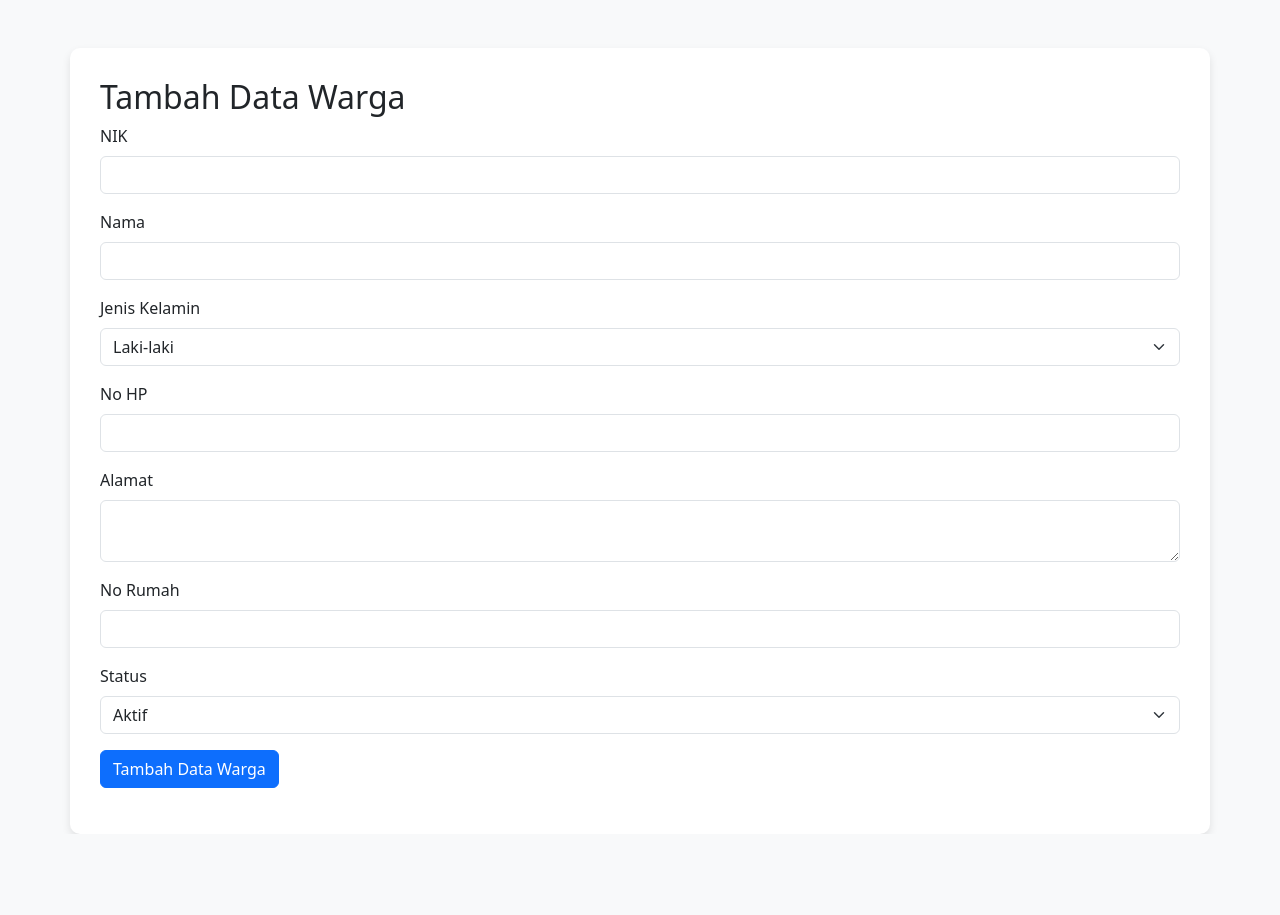
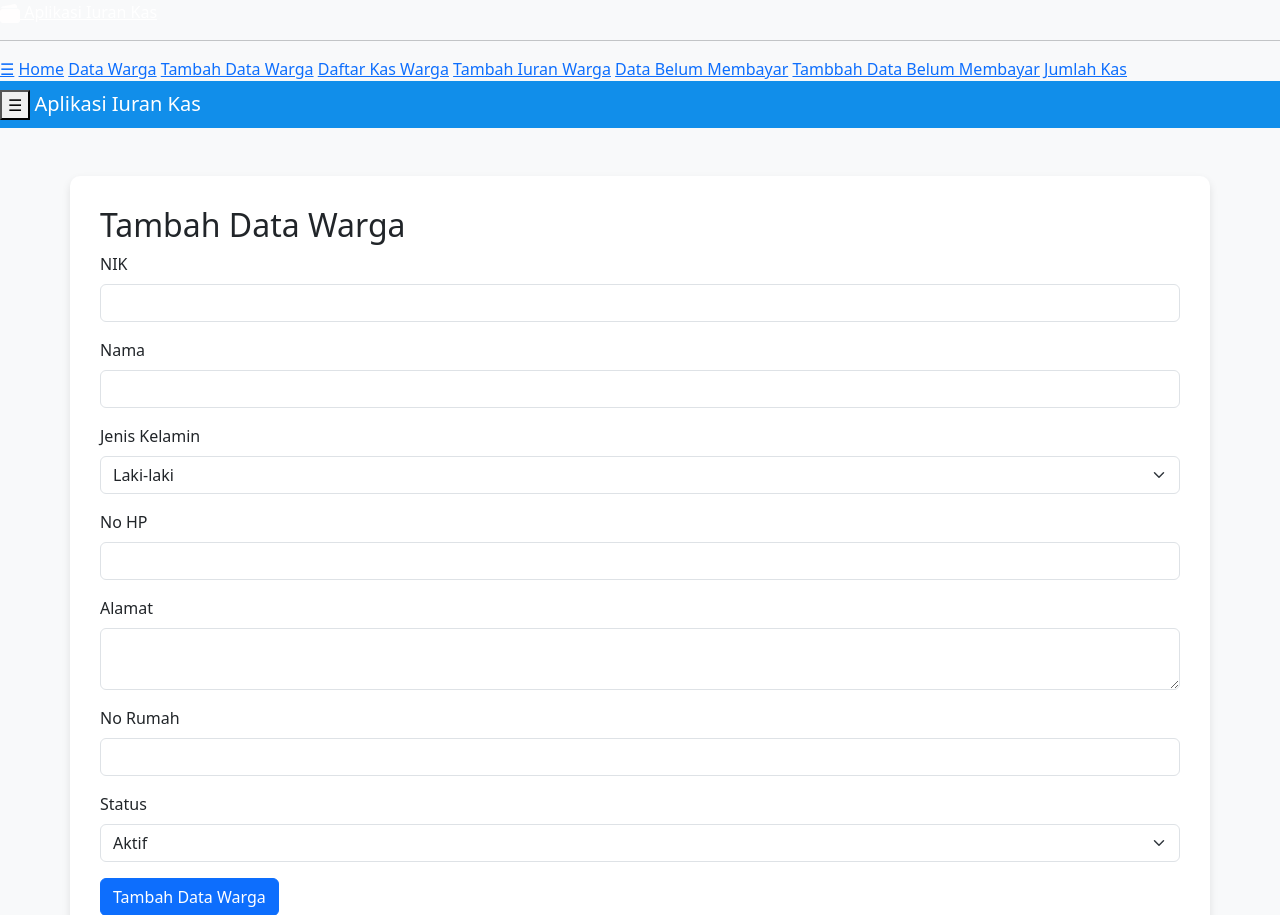
Before and after one commit to alifamarta/Iuran-KasRT, a PHP site: page /pages/tambah_warga.php in a window 1280 px wide. Shown: the top 915 px of the page. Before the commit the page ends 834 px from the top, so only its background shows below. Run offline with PHP 8.4, Linux system fonts and the light colour scheme.

Commit message:
update sidebar

```diff
--- a/pages/tambah_warga.php
+++ b/pages/tambah_warga.php
@@ -26,6 +26,26 @@
 </head>
 
 <body>
+    <div id="sidebar" class="sidebar">
+        <a href="#" style="color: white;"><img src="../media/mini_logo_iuran.png" width="20" style="vertical-align:middle;"> Aplikasi Iuran Kas</a>
+        <hr class="divider">
+        <a href="javascript:void(0)" class="close" onclick="closeNav()">&#9776;</a>
+        <a href="#" class="active">Home</a>
+        <a href="data_warga.php">Data Warga</a>
+        <a href="../scripts/tambah_warga.php">Tambah Data Warga</a>
+        <a href="../scripts/tampil_iuran.php">Daftar Kas Warga</a>
+        <a href="../scripts/iuran.php">Tambah Iuran Warga</a>
+        <a href="#">Data Belum Membayar</a>
+        <a href="../scripts/laporan_transaksi.php">Tambbah Data Belum Membayar</a>
+        <a href="#">Jumlah Kas</a>
+    </div>
+    <!-- Tampilan navbar dengan tombol burger -->
+    <nav class="navbar navbar-expand-lg navbar-dark" style="background-color: #118eea;">
+        <div class="nav-content">
+            <button class="sidebar-toggle" onclick="openNav()">&#9776;</button>
+            <a href="#" class="navbar-brand">Aplikasi Iuran Kas</a>
+        </div>
+    </nav>
 <div class="container mt-5">
     <h2>Tambah Data Warga</h2>
     <form method="POST" action="../scripts/proses_tambah_warga.php">
```
